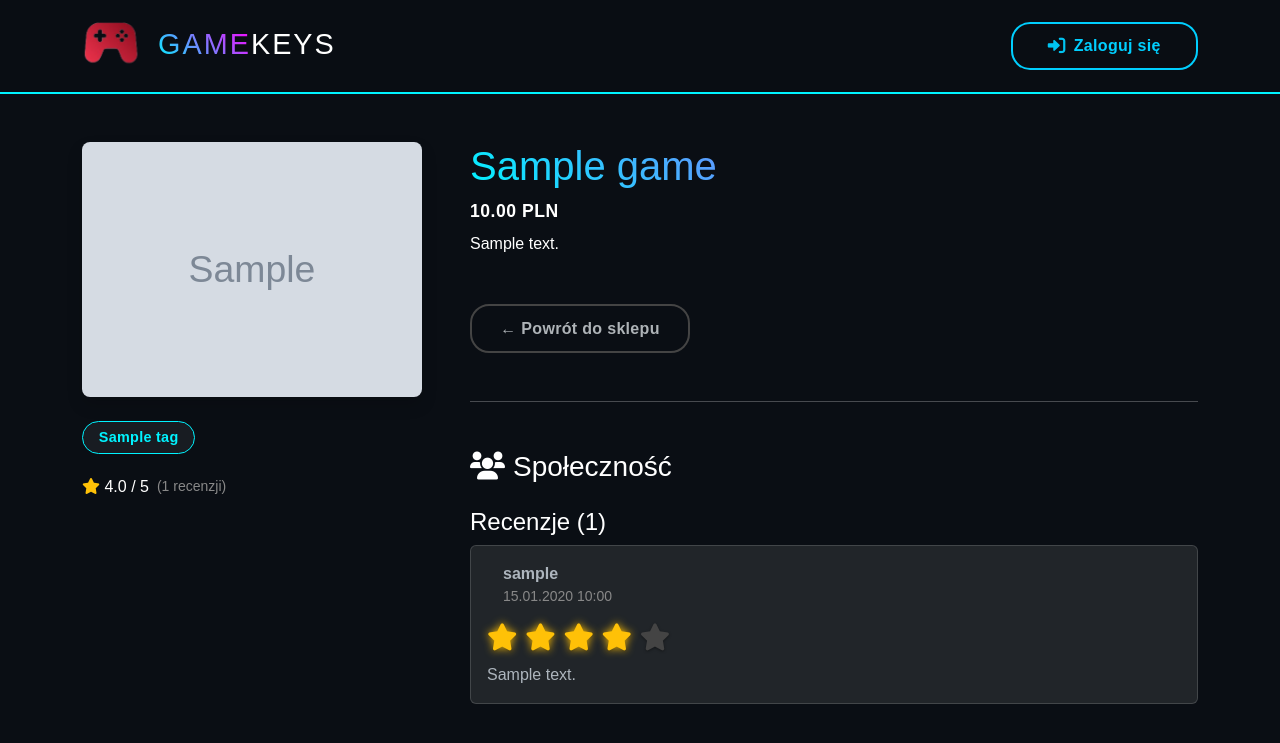
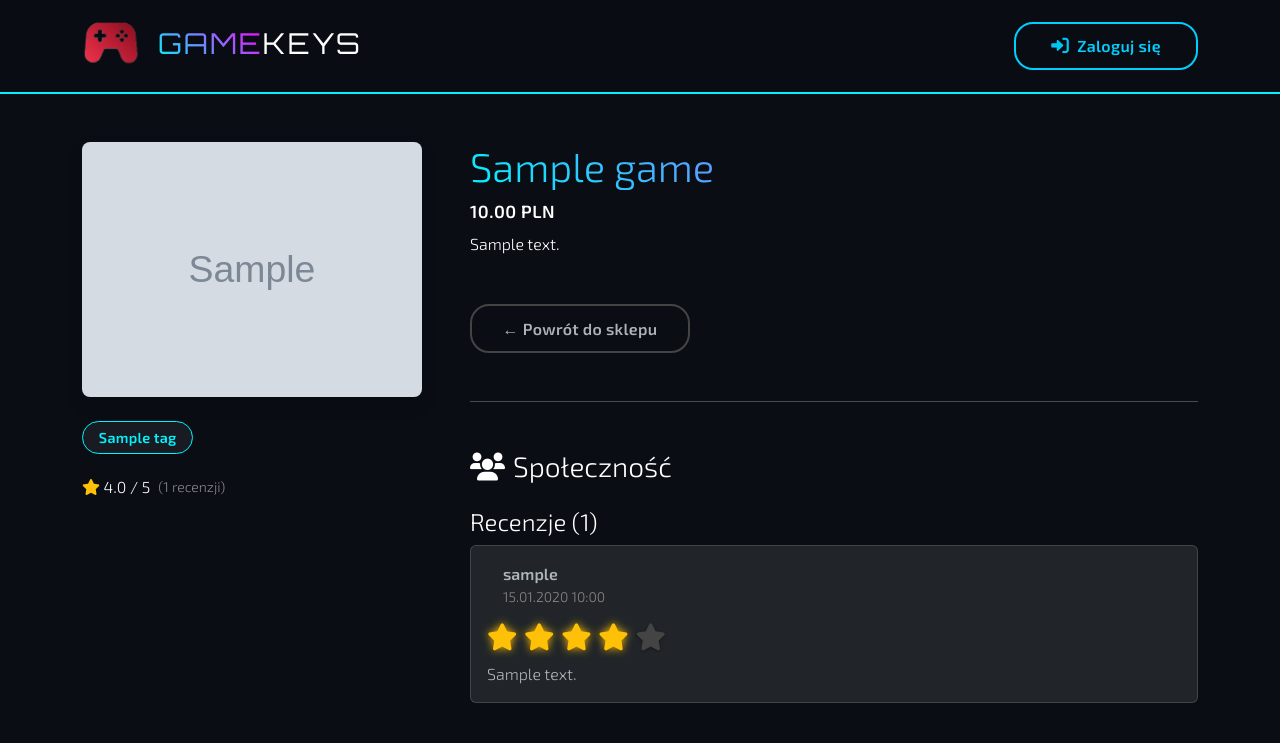
Before and after one commit to adaskie3/PTW, a PHP site: page /game.php?id=1 in a window 1280 px wide. Shown: the top 743 px of the page. Run offline with PHP 8.4, Linux system fonts and the light colour scheme; tables that the repository leaves empty or names only in its code hold one stand-in row (values such as "Sample post"); grey boxes marked "Sample" are stand-in pictures.

Commit message:
Update game.php
Dodanie <link href="https://fonts.googleapis.com/css2?family=Orbitron:wght@400;700&family=Exo+2:wght@300;600&display=swap" rel="stylesheet" /> dla identycznej czcionki loga na stronie gry.

```diff
--- a/game.php
+++ b/game.php
@@ -70,6 +70,7 @@ if (isset($_SESSION['user_id'])) {
     <link rel="icon" type="image/jpeg" href="img/favicon.png" />
     <link href="https://cdn.jsdelivr.net/npm/bootstrap@5.3.0/dist/css/bootstrap.min.css" rel="stylesheet" />
     <link href="https://cdnjs.cloudflare.com/ajax/libs/font-awesome/6.0.0/css/all.min.css" rel="stylesheet" />
+    <link href="https://fonts.googleapis.com/css2?family=Orbitron:wght@400;700&family=Exo+2:wght@300;600&display=swap" rel="stylesheet" />
     <link href="css/game.css" rel="stylesheet" />
 </head>
 <body class="bg-space">
```
